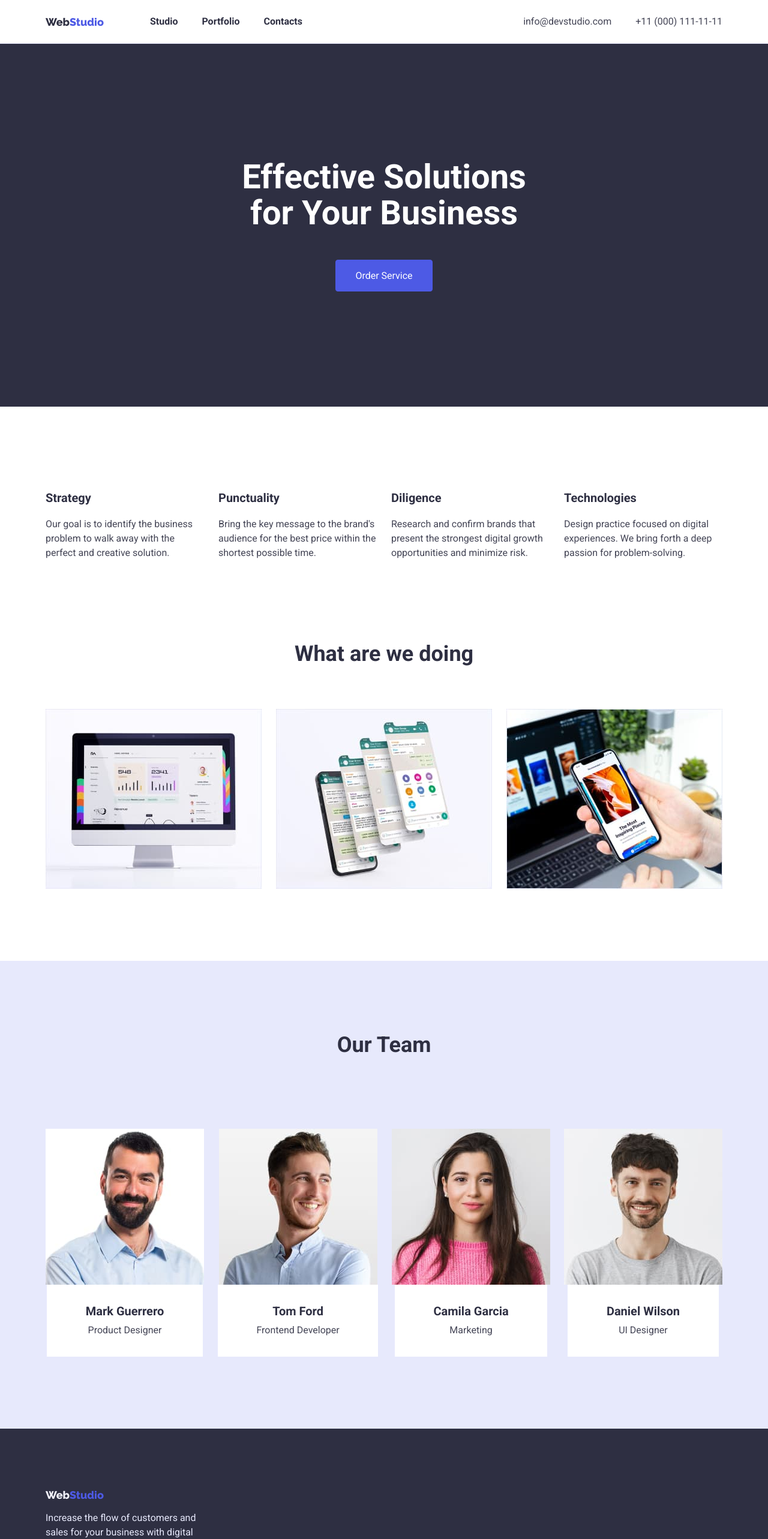
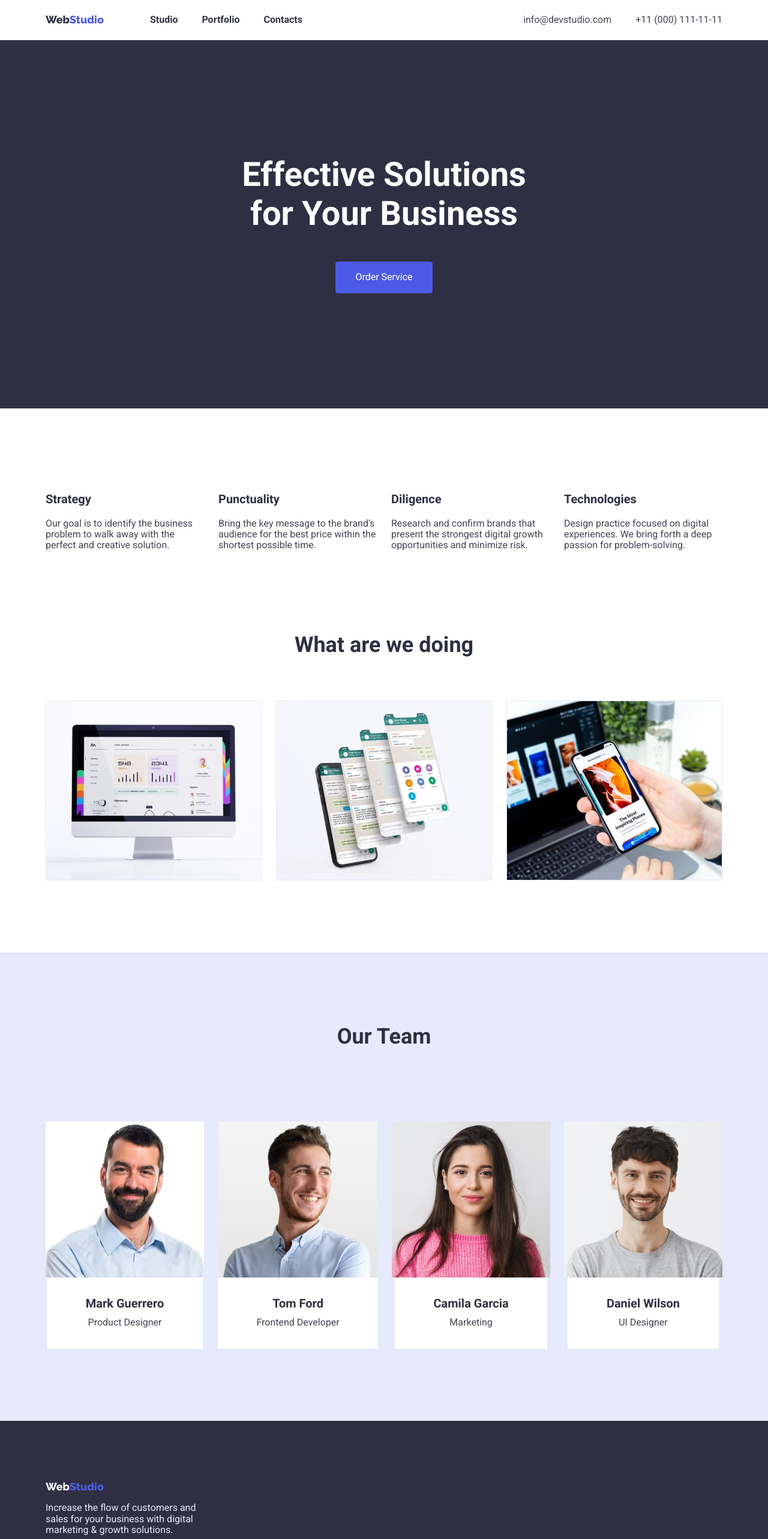
Before and after one commit to KuzinYehor77/goit-markup-hw-03, a plain HTML site: page index.html in a window 1280 px wide. Shown: the top 2566 px of the page at 60% size. Drawn offline with nearby package versions, Linux system fonts and the light colour scheme.

Commit message:
Update styles.css

```diff
--- a/css/styles.css
+++ b/css/styles.css
@@ -63,7 +63,7 @@ body {
 	font-style: normal;
 	font-weight: 800;
 	font-size: 18px;
-	line-height: calc(21 / 18);
+	line-height: calc(21 / 18)px;
 	text-decoration: none;
 	color: var(--primary-brand);
 }
@@ -89,7 +89,7 @@ body {
 .header-link {
 	font-weight: 600;
 	font-size: 16px;
-	line-height: calc(24 / 16);
+	line-height: calc(24 / 16)px;
 	color: var(--dark);
 	text-decoration: none;
 	padding-top: 24px;
@@ -124,7 +124,7 @@ body {
 .contacts {
 	font-weight: 400;
 	font-size: 16px;
-	line-height: calc(24 / 16);
+	line-height: calc(24 / 16)px;
 	color: var(--text);
 	text-decoration: none;
 	padding-top: 24px;
@@ -159,7 +159,7 @@ body {
 
 .title {
 	font-size: 56px;
-	line-height: calc(60 / 56);
+	line-height: calc(60 / 56)px;
 	max-width: 492px;
 	margin-top: 0px;
 	margin-bottom: 48px;
@@ -169,7 +169,7 @@ body {
 	display: block;
 	font-family: inherit;
 	font-size: 16px;
-	line-height: calc(19 / 16);
+	line-height: calc(19 / 16)px;
 	background: var(--primary-brand);
 	cursor: pointer;
 	color: var(--light);
@@ -209,14 +209,14 @@ body {
 .quality {
 	font-weight: 600;
 	font-size: 20px;
-	line-height: calc(24 / 20);
+	line-height: calc(24 / 20)px;
 	color: var(--dark);
 }
 
 .descript {
 	font-weight: 400;
 	font-size: 16px;
-	line-height: calc(24 / 16);
+	line-height: calc(24 / 16)px;
 	color: var(--text);
 }
 
@@ -237,7 +237,7 @@ body {
 	font-family: "Roboto";
 	font-weight: 600;
 	font-size: 36px;
-	line-height: calc(40 / 36);
+	line-height: calc(40 / 36)px;
 }
 
 .our-work-list {
@@ -249,7 +249,7 @@ body {
 .our-work {
 	font-weight: 600;
 	font-size: 36px;
-	line-height: calc(40 / 36);
+	line-height: calc(40 / 36)px;
 	color: var(--dark);
 	margin: 0px;
 	padding-bottom: 120px;
@@ -291,7 +291,7 @@ body {
 .team-title {
 	font-weight: 600;
 	font-size: 36px;
-	line-height: calc(40 / 36);
+	line-height: calc(40 / 36)px;
 	color: var(--dark);
 	margin-top: 0px;
 	margin-bottom: 120px;
@@ -301,7 +301,7 @@ body {
 .personal {
 	font-weight: 600;
 	font-size: 20px;
-	line-height: calc(24 / 20);
+	line-height: calc(24 / 20)px;
 	color: var(--dark);
 	margin-top: 0px;
 	margin-bottom: 8px;
@@ -331,7 +331,7 @@ body {
 	color: #f4f4fd;
 	font-weight: 800;
 	font-size: 18px;
-	line-height: calc(21 / 18);
+	line-height: calc(21 / 18)px;
 }
 
 .down-logo {
@@ -341,7 +341,7 @@ body {
 .text {
 	font-weight: 400;
 	font-size: 16px;
-	line-height: calc(24 / 16);
+	line-height: calc(24 / 16)px;
 	color: var(--cornflower);
 	margin: 0px;
 	max-width: 264px;
@@ -373,7 +373,7 @@ margin-bottom: 72px;
 	background: var(--light);
 	font-weight: 600;
 	font-size: 16px;
-	line-height: calc(24 / 16);
+	line-height: calc(24 / 16)px;
 	color: var(--primary-brand);
 	cursor: pointer;
 	display: flex;
@@ -431,7 +431,7 @@ margin-bottom: 72px;
 .row {
 	font-weight: 600;
 	font-size: 20px;
-	line-height: calc(24 / 20);
+	line-height: calc(24 / 20)px;
 	color: var(--dark);
 	margin-top: 0px;
 	margin-bottom: 8px;
@@ -440,7 +440,7 @@ margin-bottom: 72px;
 .row-text {
 	font-weight: 400;
 	font-size: 16px;
-	line-height: calc(24 / 16);
+	line-height: calc(24 / 16)px;
 	color: var(--text);
 	margin: 0px;
 }
```
